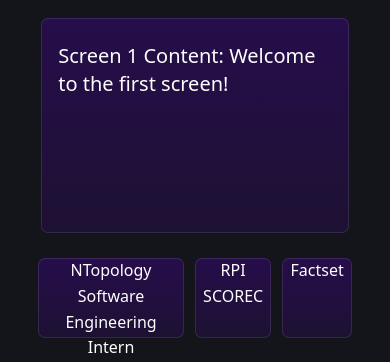
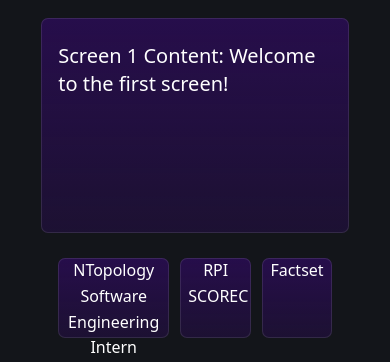
Before and after one commit to Rezlang/portfolio, an Astro site: page / in a window 390 px wide. Shown: the part 1960-2322 px from the top of the page. Built offline with nearby package versions, Linux system fonts and the light colour scheme; Astro itself is replaced by a stand-in of ours.

```diff
--- a/src/components/cardSwitcher.jsx
+++ b/src/components/cardSwitcher.jsx
@@ -9,7 +9,7 @@
   const cardSwitch = [
     'NTopology', 'Software Engineering Intern',
     'RPI SCOREC', 'Undergraduate Research',
-    'Factset', 'Deep Learning Engineering Intern',
+    'Factset', 'Deep Learning Intern',
   ]
 
   const [currentCardIndex, setCurrentCardIndex] = useState(0);
@@ -52,12 +52,12 @@
             key={index}
             onClick={() => setCurrentCardIndex(index)}
                 style={{
-                    cursor: 'pointer', padding: isMobile && index === currentCardIndex ? '0 10%' : '0 3%',
+                    cursor: 'pointer', padding: '0 3%', width: isMobile && index === currentCardIndex ? '40%' : '20%',
                     background: 'var(--card-background-purple)', borderRadius: '7px',
                     textAlign: 'center', boxShadow: 'inset 0 0 0 1px rgba(255, 255, 255, 0.1)',
                     height: isMobile ? '5rem' : 'auto',
                     fontFamily: 'inherit', fontSize: '1rem',
-                    transition: 'padding 0.3s ease'
+                    transition: 'width 0.3s ease'
                 }}
             role="button"
             tabIndex={0}
```
